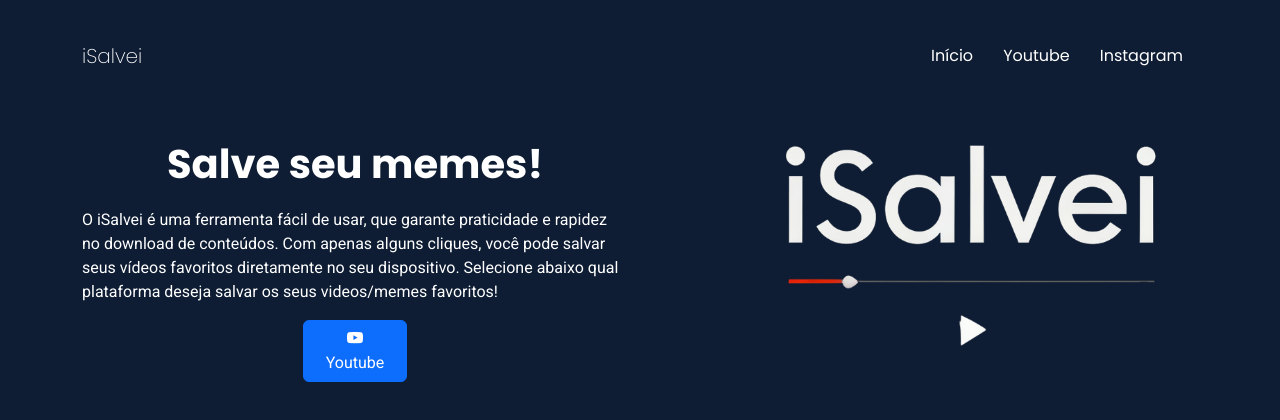
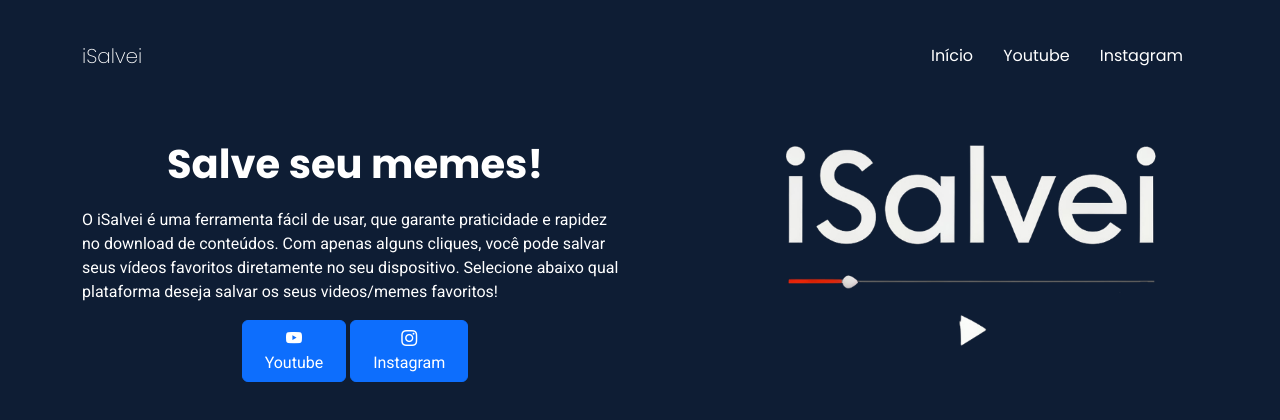
Before and after one commit to CaioRodrigoCEVDEV/iSalvei, a plain HTML site: page index.html in a window 1280 px wide. Drawn offline with Linux system fonts and the light colour scheme.

Commit message:
Button_Instagram

```diff
--- a/index.html
+++ b/index.html
@@ -44,8 +44,8 @@
             <p data-aos="fade-up" data-aos-delay="100">O iSalvei é uma ferramenta fácil de usar, que garante praticidade e rapidez no download de conteúdos. Com apenas alguns cliques, você pode salvar seus vídeos favoritos diretamente no seu dispositivo. Selecione abaixo qual plataforma deseja salvar os seus videos/memes favoritos!</p>
               <section style="text-align: center;">
               <a href="youtube.html" class="btn btn-primary" data-aos="fade-up"><i style="margin: 20%;" class="bi bi-youtube" ></i> Youtube</a>
-             <!-- <a href="instagram.html" class="btn btn-primary"><i style="margin: 20%;" class="bi bi-instagram"></i> Instagram</a>
-              <a href="facebook.html" class="btn btn-primary"><i style="margin: 20%;" class="bi bi-facebook"></i> Facebook</a>
+              <a href="instagram.html" class="btn btn-primary"><i style="margin: 20%;" class="bi bi-instagram"></i> Instagram</a>
+              <!-- <a href="facebook.html" class="btn btn-primary"><i style="margin: 20%;" class="bi bi-facebook"></i> Facebook</a>
               --> </section>
           </div>
           <div class="col-lg-5 order-1 order-lg-2 hero-img" >
```
